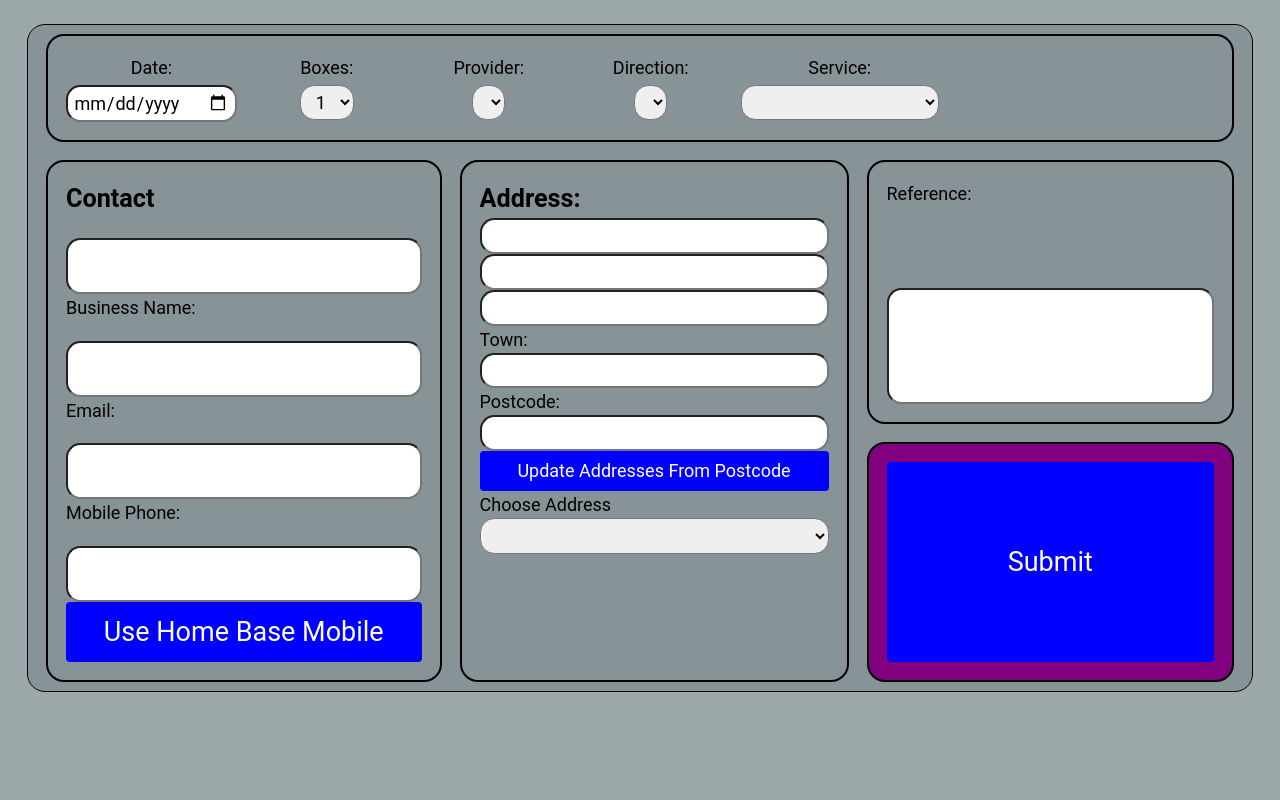
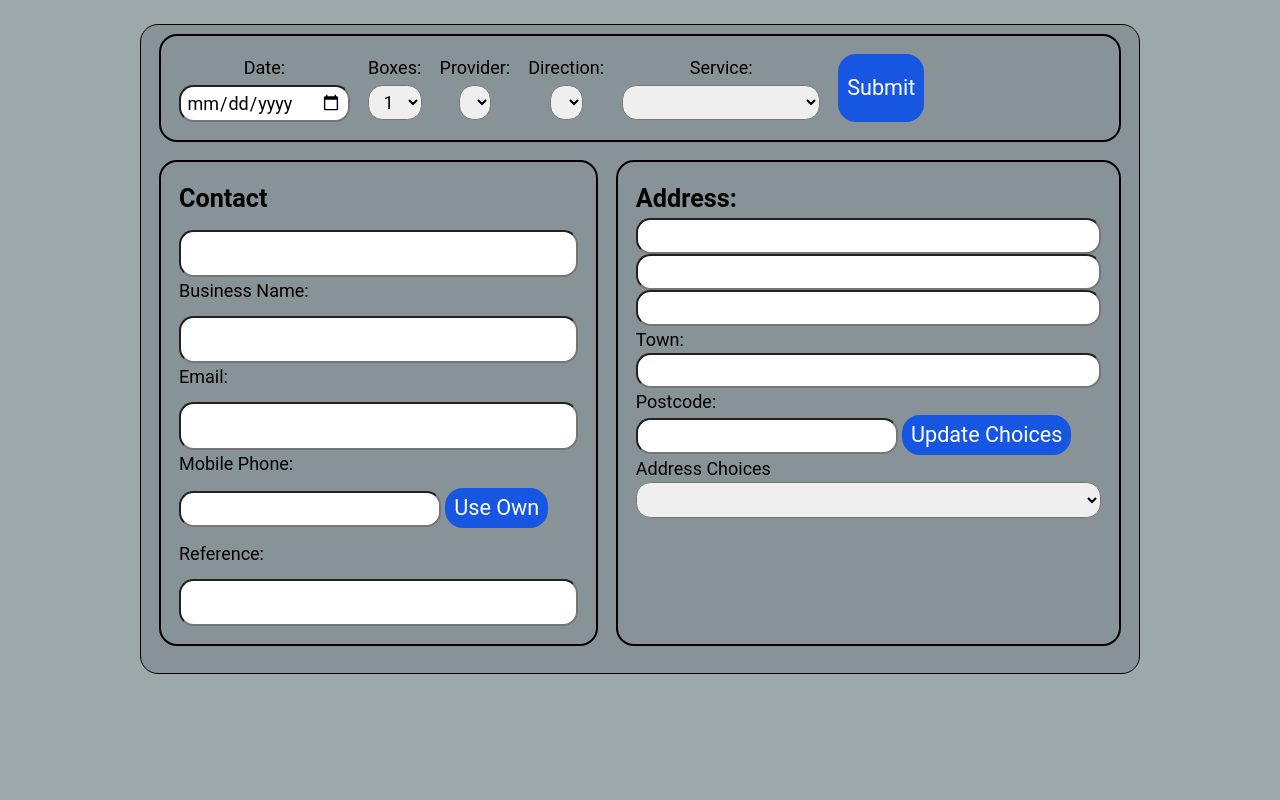
Before and after one commit to pawrequest/shipaw, a Python web app: template src/shipaw/ui/templates/shipping_form_container.html in a window 1280 px wide. Run offline with Jinja, Linux system fonts and the light colour scheme; the template is opened without the code that fills it, so the values that code supplies are empty.

Commit message:
style: update layout and styling for shipping form and buttons

```diff
--- a/src/shipaw/ui/static/ship.css
+++ b/src/shipaw/ui/static/ship.css
@@ -1,9 +1,10 @@
 /* MAIN SHIP FORM*/
 .wrapper__booking {
     grid-template-areas:
-            "shipment shipment shipment "
-            "contact address notes"
-            "contact address sub-btns";
+            "shipment shipment "
+            "contact address"
+            "contact address"
+            "extras extras";
 }
 
 
@@ -29,8 +30,12 @@
     display: flex;
     flex-direction: column;
     gap: 0.2rem;
-    min-width: 8rem;
+    /*min-width: 8rem;*/
     align-items: center;
+}
+
+.inputs__extras {
+    grid-area: extras;
 }
 
 .inputs__ship {
@@ -39,7 +44,8 @@
     display: flex;
     flex-direction: row;
     gap: 1rem;
-    width: 100%;
+    /*width: 100%;*/
+    margin-block: auto;
     /*#own_label {*/
     /*    display: none;*/
     /*    !*opacity: 0;*!*/
@@ -47,7 +53,7 @@
 
     select {
         text-align: center;
-        text-align-last: center; /* For option alignment in most browsers */
+        /*text-align-last: center; !* For option alignment in most browsers *!*/
     }
 
     #collect_times {
@@ -80,19 +86,6 @@
 }
 
 
-.inputs__notes {
-    /*width: 15rem;*/
-    grid-area: notes;
-}
-
-.inputs__submit {
-    grid-area: sub-btns;
-    background-color: purple;
-    /*display: flex;*/
-    /*flex-direction: column;*/
-    /*gap: 3px;*/
-}
-
 #score-span {
     /*display: none;*/
     display: flex;
@@ -119,46 +112,46 @@
 }
 
 
-.postcode-div {
-    display: flex;
-    flex-direction: row;
-    gap: 1rem;
-    /*align-items: center;*/
-    /*margin-block: 1rem;*/
+/*.postcode-div {*/
+/*    display: flex;*/
+/*    flex-direction: row;*/
+/*    gap: 1rem;*/
+/*    !*align-items: center;*!*/
+/*    !*margin-block: 1rem;*!*/
 
-    .postcode-pair {
-        display: flex;
-        flex-direction: column;
-        /*gap: 1rem;*/
-    }
+/*    .postcode-pair {*/
+/*        display: flex;*/
+/*        flex-direction: column;*/
+/*        !*gap: 1rem;*!*/
+/*    }*/
 
-    #postcode {
-        /*max-width: max(50%, 150px);*/
-        /*display: inline;*/
-    }
+/*    #postcode {*/
+/*        !*max-width: max(50%, 150px);*!*/
+/*        !*display: inline;*!*/
+/*    }*/
 
-    button {
-        align-self: end;
-        font-size: 18px;
-    }
-}
+/*    button {*/
+/*        align-self: end;*/
+/*        font-size: 18px;*/
+/*    }*/
+/*}*/
 
 
 button {
     border: none;
-    border-radius: 4px;
+    border-radius: 1rem;
     cursor: pointer;
-    padding-inline: 5px;
-    padding-block: 2px;
+    padding-inline: .5rem;
+    /*padding-block: .2rem;*/
     background-color: var(--clr-btn);
     color: var(--clr-success-font);
-    font-size: 1.5rem;
+    font-size: 1.2rem;
     line-height: 2rem;
 }
 
 
 button.update-address-btn {
-    font-size: 18px;
+    /*font-size: 18px;*/
 }
 
 button:hover {
@@ -174,13 +167,7 @@ select:focus {
 }
 
 
-/*    grid-template-areas:*/
-/*        "... head head ..."*/
-/*        "details contact address notes"*/
-/*        "collection collection collection collection";*/
-/*}*/
-
-
+/* Shipment booking results*/
 .wrapper__requested {
     /*display: grid;*/
     grid-template-areas:
@@ -276,9 +263,6 @@ select:focus {
 
 }
 
-.label-file__print {
-}
-
 
 .email-form {
     background: var(--clr-wrapper);
@@ -294,23 +278,17 @@ select:focus {
     gap: 4rem
 }
 
-.label-action__email {
-    display: flex;
-    flex-direction: row;
+/*.label-action__email {*/
+/*    display: flex;*/
+/*    flex-direction: row;*/
 
-}
+/*}*/
 
-.label-email-options {
-    display: flex;
-    flex-direction: column;
-}
+/*.label-email-options {*/
+/*    display: flex;*/
+/*    flex-direction: column;*/
+/*}*/
 
-.checkbox-group {
-    display: flex;
-    flex-direction: column;
-    padding: 1rem;
-    gap: .5rem;
-}
 
 /*#service {*/
 /*    width: 11rem; !* Normal width *!*/
@@ -353,3 +331,7 @@ select:focus {
     text-overflow: ellipsis;
     max-width: 100%;
 }
+
+/*#boxes {*/
+/*    width: 3rem;*/
+/*}*/
--- a/src/shipaw/ui/static/style.css
+++ b/src/shipaw/ui/static/style.css
@@ -13,7 +13,7 @@
     --clr-success: rgba(19, 117, 27, 0.5);
     --clr-loader-border: #FF3D00;
     --clr-success-font: white;
-    --clr-btn: blue;
+    --clr-btn: #1656e0;
     --clr-btn-hover: purple;
     --clr-danger: rgba(255, 0, 0, 0.23);
     --clr-warning: rgba(255, 193, 7, 0.48);
@@ -94,7 +94,7 @@ h1 {
     /*margin-block: .5rem;*/
     padding-block: .5rem;
     padding-inline: 1rem;
-    max-width: min(100% - 3rem, 1400px);
+    max-width: min(100% - 3rem, 1000px);
     margin-inline: auto;
     gap: 1rem;
     background-color: var(--clr-wrapper);
--- a/src/shipaw/ui/templates/shipping_form.html
+++ b/src/shipaw/ui/templates/shipping_form.html
@@ -45,24 +45,8 @@
                 </select>
             </div>
 
+            <button type="submit" class="submit-request">Submit</button>
 
-            <div id="collect_times">
-                <label for="collect_ready">Collect From</label>
-                <input type="number" id="collect_ready" name="collect_ready" min="8" max="19" value="9" required>
-
-                <label for="collect_closed">Collect Until</label>
-                <input type="number" id="collect_closed" name="collect_closed" min="13" max="19" value="17" required>
-            </div>
-
-
-            {#            <div id="own_label">#}
-            {#                <label>Label Printing:#}
-            {#                    <select name="own_label">#}
-            {#                        <option value="True" selected>We Print Labels</option>#}
-            {#                        <option value="False">Driver Brings Labels</option>#}
-            {#                    </select>#}
-            {#                </label>#}
-            {#            </div>#}
         </section>
 
         <section class="inputs inputs__contact">
@@ -79,14 +63,18 @@
             <input type="email" id="email" name="email_address" required>
 
             <label for="mobile_phone">Mobile Phone:</label>
+            <div>
                 <input type="tel" id="mobile_phone" name="mobile_phone" required>
                 <button type="button"
                         hx-get="home_mobile_phone"
                         hx-target="#mobile_phone"
                         hx-swap="outerHTML"
                 >
-                Use Home Base Mobile
+                    Use Own
                 </button>
+            </div>
+            <label for="reference">Reference:</label>
+            <input type="text" id="reference" name="reference" maxlength="120">
         </section>
 
         <section class="inputs inputs__address">
@@ -100,26 +88,39 @@
             <input type="text" id="address_line3" name="address_line3" aria-labelledby="address_line1">
             <label for="town">Town:</label>
             <input type="text" id="town" name="town" required>
+
             <label for="postcode">Postcode:</label>
+            <div>
                 <input type="text" id="postcode" name="postcode" required>
-
-            <button type="button" class="update-address-btn" onclick="loadAddrChoices()">Update Addresses From
-                Postcode
+                <button type="button" class="update-address-btn" onclick="loadAddrChoices()">Update Choices
                 </button>
-            <label for="address-select">Choose Address</label>
+            </div>
+            <label for="address-select">Address Choices</label>
             <select id="address-select" name="address" onchange="updateAddressFromSelect()">
             </select>
             <div id="score-span" data-score=""></div>
         </section>
 
-        <section class="inputs inputs__notes">
-            <label for="reference">Reference:</label>
-            <input type="text" id="reference" name="reference" maxlength="120">
-        </section>
+{#        <section class="inputs inputs__extras">#}
+{#            <div id="collect_times">#}
+{#                <label for="collect_ready">Collect From</label>#}
+{#                <input type="number" id="collect_ready" name="collect_ready" min="8" max="19" value="9" required>#}
+{##}
+{#                <label for="collect_closed">Collect Until</label>#}
+{#                <input type="number" id="collect_closed" name="collect_closed" min="13" max="19" value="17" required>#}
+{#            </div>#}
 
-        <section class="inputs inputs__submit">
-            <button type="submit" class="submit-request">Submit</button>
-        </section>
+
+        {#            <div id="own_label">#}
+        {#                <label>Label Printing:#}
+        {#                    <select name="own_label">#}
+        {#                        <option value="True" selected>We Print Labels</option>#}
+        {#                        <option value="False">Driver Brings Labels</option>#}
+        {#                    </select>#}
+        {#                </label>#}
+        {#            </div>#}
+{#        </section>#}
+
     </div>
 </form>
 
```
Lines whose indentation alone changed are shown as unchanged.
